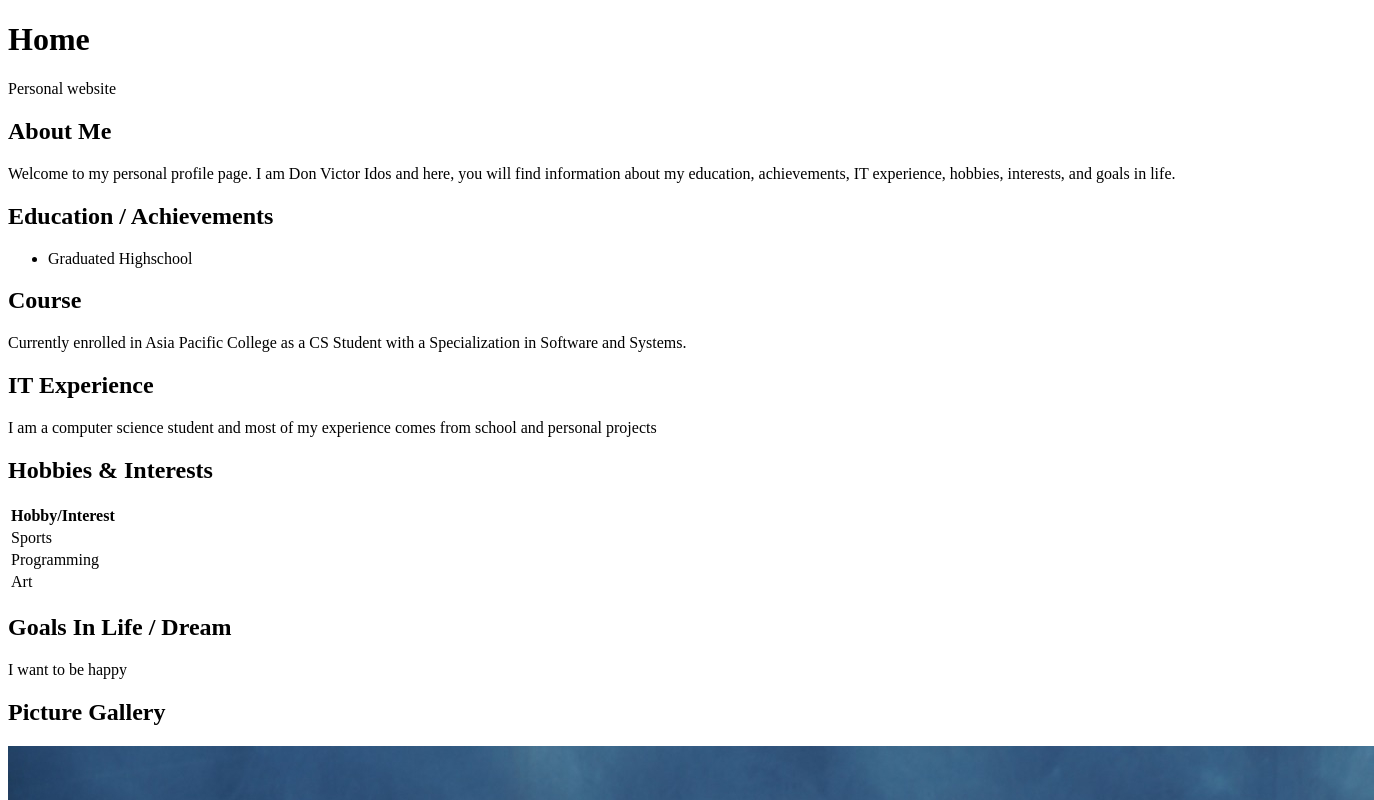
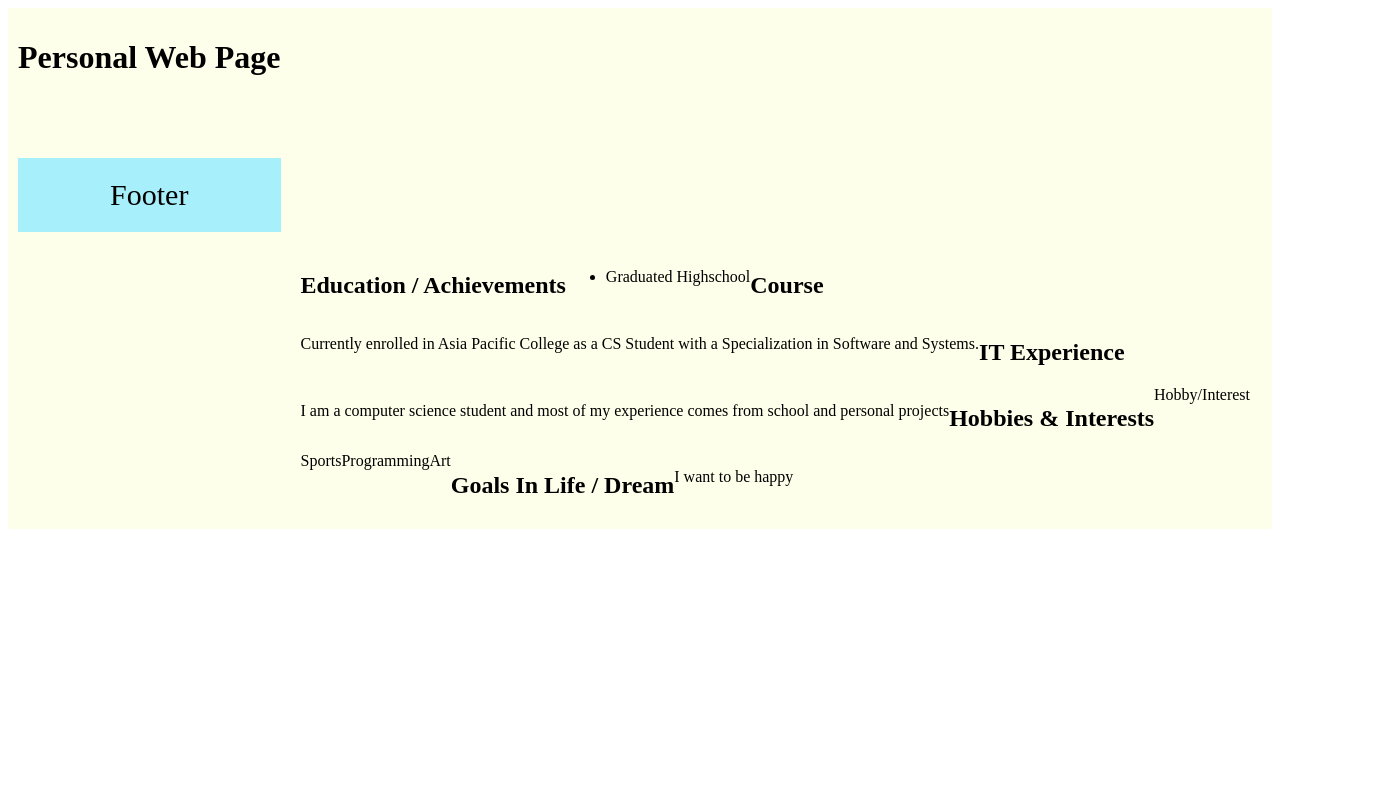
Before and after one commit to apcdlidos/webprog-personal-website, a plain HTML site: page home/index.html in a window 1280 px wide. Shown: the top 800 px of the page, 1374 px wide, since content can reach past the window. Drawn offline with Linux system fonts and the light colour scheme.

Commit message:
flexbox and grid

```diff
--- /dev/null
+++ b/home/css/flexbox-grid.css
@@ -0,0 +1,32 @@
+.header { grid-area: header; }
+.flexbox-container { grid-area: flexbox-container; }
+.sidebar {grid-area: sidebar}
+.footer { grid-area: footer; }
+
+.grid-container {
+  display: grid;
+  grid-template-areas:
+    'header header header header header'
+    'sidebar main main main main'
+    'footer footer footer footer footer';
+  gap: 10px;
+  background-color: #feffea;
+  padding: 10px;
+}
+
+.grid-container > div {
+  background-color: rgba(145, 235, 255, 0.8);
+  text-align: center;
+  padding: 20px 0;
+  font-size: 30px;
+}
+
+.flexbox-container {
+display:flex;
+flex-wrap:wrap;
+}
+
+.flexbox-container > div {
+    background-color: rgba(255, 244, 145, 0.888);
+    flex:1
+}
--- a/home/index.html
+++ b/home/index.html
@@ -1,17 +1,16 @@
 <!DOCTYPE html>
 <html>
   <head>
-    <title>Personal Website</title>
+    <title>Flexbox/Grid</title>
+<link rel="stylesheet" href="css/flexbox-grid.css?version=0.1">
   </head>
   <body>
-    <h1>Home</h1>
-    <p>Personal website</p>
-    <h2>About Me</h2>
-    <p>
-      Welcome to my personal profile page. I am Don Victor Idos and here, you will find information about
-      my education, achievements, IT experience, hobbies, interests, and goals
-      in life.
-    </p>
+    <div class="grid-container">
+  <header class="header">
+   <h1>Personal Web Page</h1>
+    </header>
+  <div class="sidebar"></div>
+  <main class="flexbox-container">
 
     <h2>Education / Achievements</h2>
     <ul>
@@ -31,25 +30,15 @@
     </p>
 
     <h2>Hobbies & Interests</h2>
-    <table>
-      <tr>
-        <th>Hobby/Interest</th>
-      </tr>
-      <tr>
-        <td>Sports</td>
-      </tr>
-      <tr>
-        <td>Programming</td>
-      </tr>
-      <tr>
-        <td>Art</td>
-      </tr>
-    </table>
-
+        <span>Hobby/Interest</span>
+        <span>Sports</span>
+        <span>Programming</span>
+        <span>Art</span>
     <h2>Goals In Life / Dream</h2>
     <p>I want to be happy</p>
+  </main>
+  <div class="footer">Footer</div>
+</div>
 
-    <h2>Picture Gallery</h2>
-    <img src="./personal_image.jpg" alt="My Personal Photo" />
   </body>
 </html>
```
